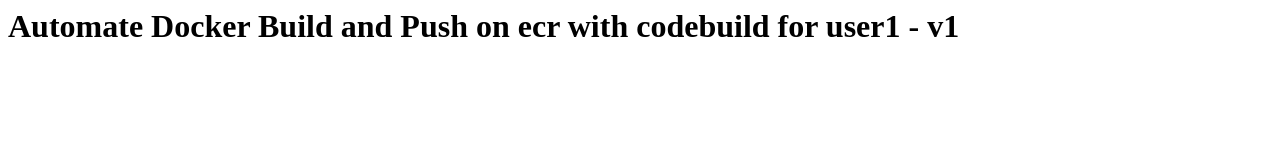
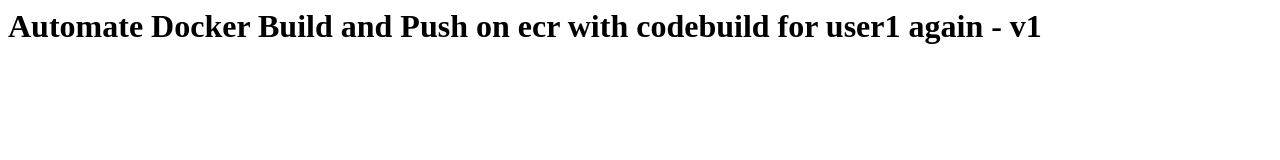
Before and after one commit to sreejithpillai-max/Kubernetes, a plain HTML site: page index.html in a window 1280 px wide. Drawn offline with Linux system fonts and the light colour scheme.

Commit message:
Update index1.html

```diff
--- a/index.html
+++ b/index.html
@@ -1 +1 @@
-<h1> Automate Docker Build and Push on ecr with codebuild for user1 - v1</h1>
+<h1> Automate Docker Build and Push on ecr with codebuild for user1 again - v1</h1>
```
